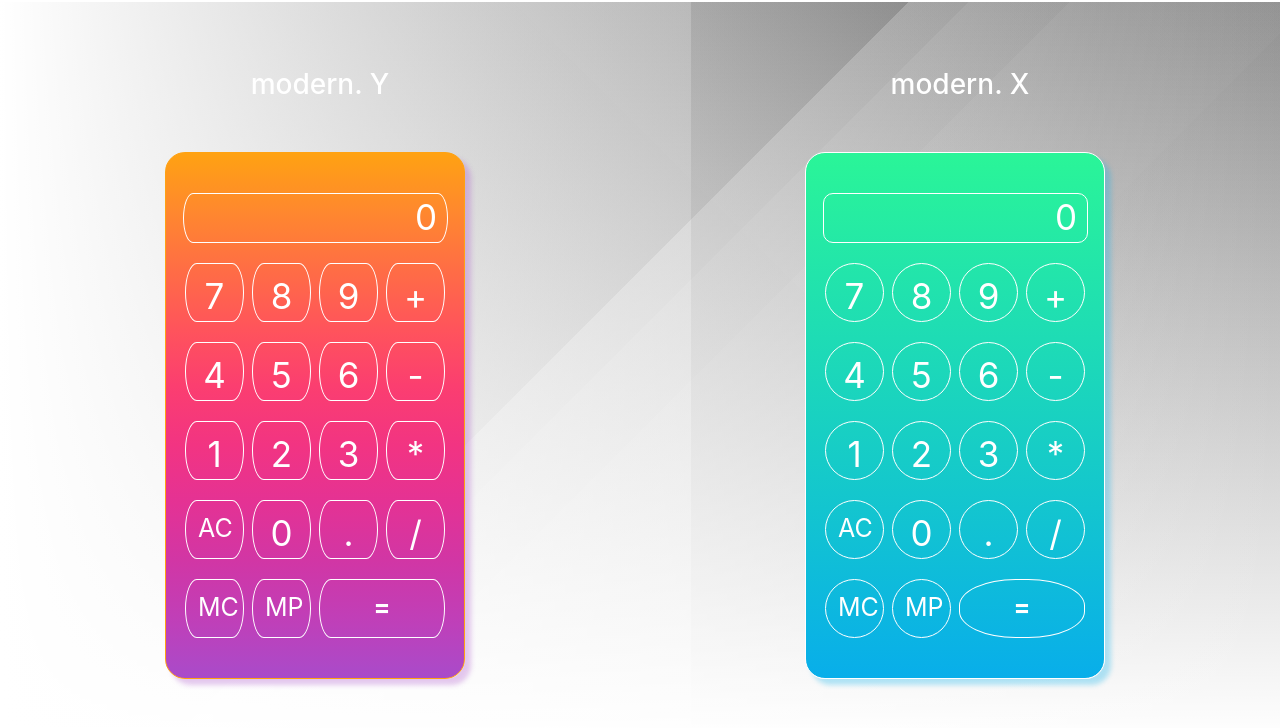
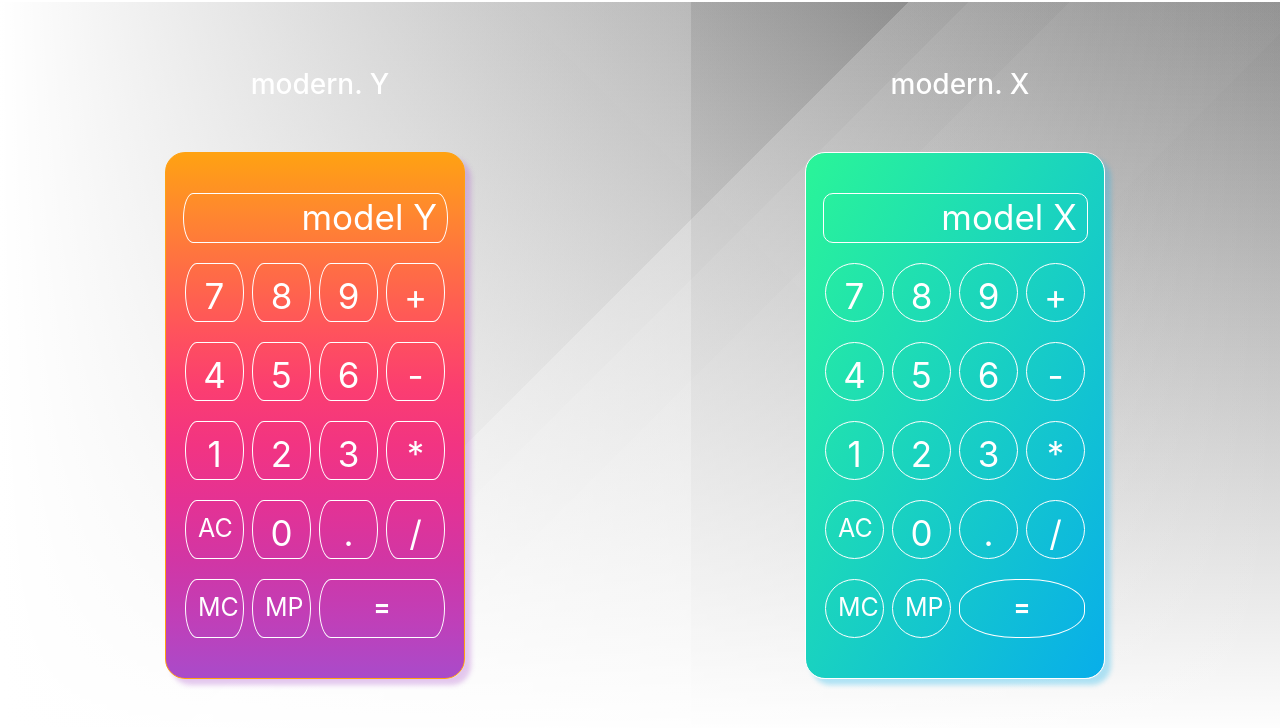
Before and after one commit to RastkoD/JS-Calc-In-Few-Modern-Designs, a plain HTML site: page index.html in a window 1280 px wide. Both pictures are taken after a click on the link "modern.". Shown: the part 62-790 px from the top of the page. Drawn offline with nearby package versions, Linux system fonts and the light colour scheme.

Commit message:
Upload
minor cosmeric changes

```diff
--- a/app.js
+++ b/app.js
@@ -215,7 +215,7 @@ const modernState = function(page) {
               type="text"
               id="entryM"
               class="entryM text-right"
-              value="0"
+              value="model Y"
               readonly
             />
           </form>
@@ -397,7 +397,7 @@ const modernState = function(page) {
               type="text"
               id="entryMX"
               class="entryMX text-right"
-              value="0"
+              value="model X"
               readonly
             />
           </form>
--- a/modern.css
+++ b/modern.css
@@ -187,7 +187,7 @@
 }
 .calc-containerMX {
   width: 300px;
-  background-image: linear-gradient(0deg, #08aeea 0%, #2af598 100%);
+  background-image: linear-gradient(to top left, #08aeea 0%, #2af598 100%);
   border-radius: 20px;
   padding: 30px;
   margin-top: 50px;
```
